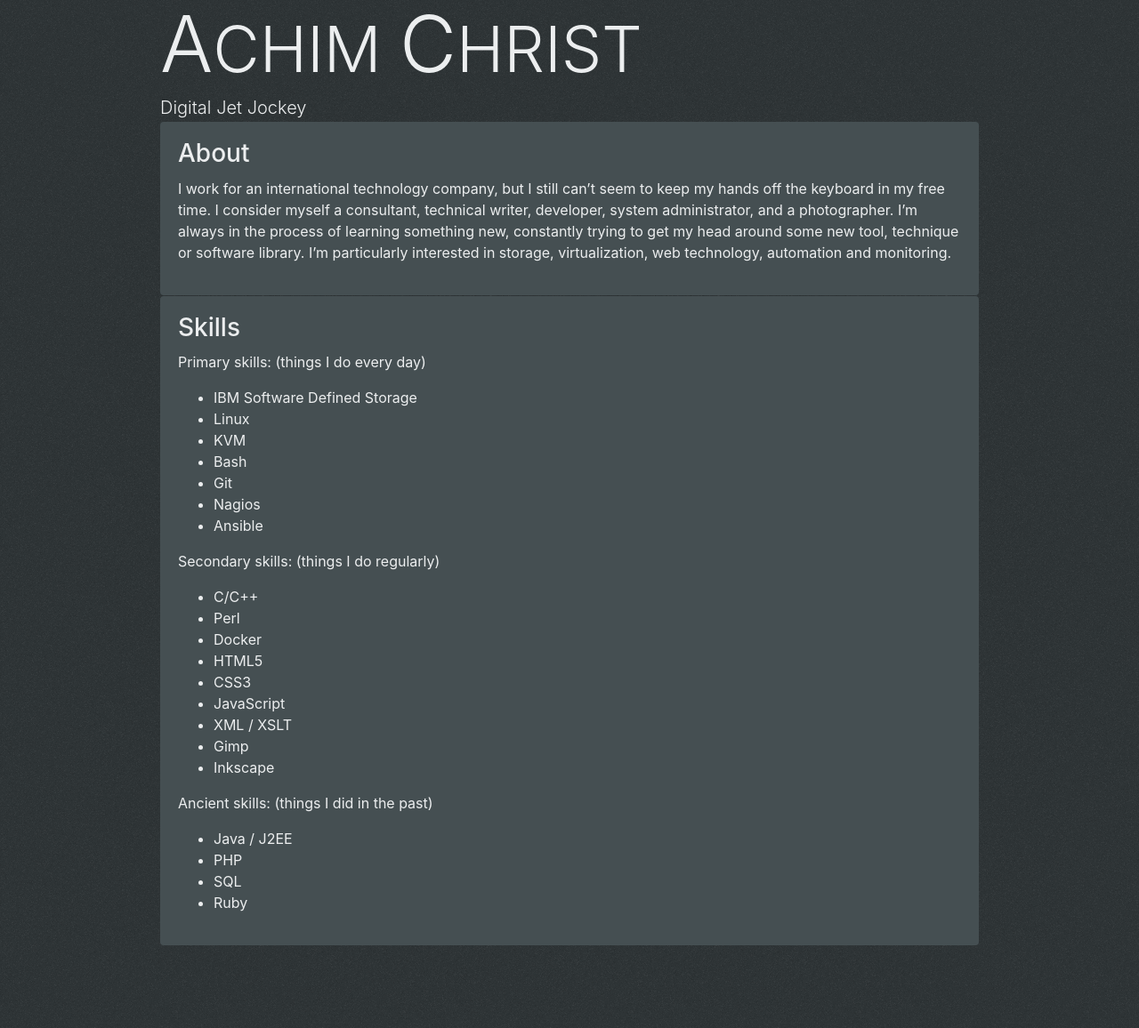
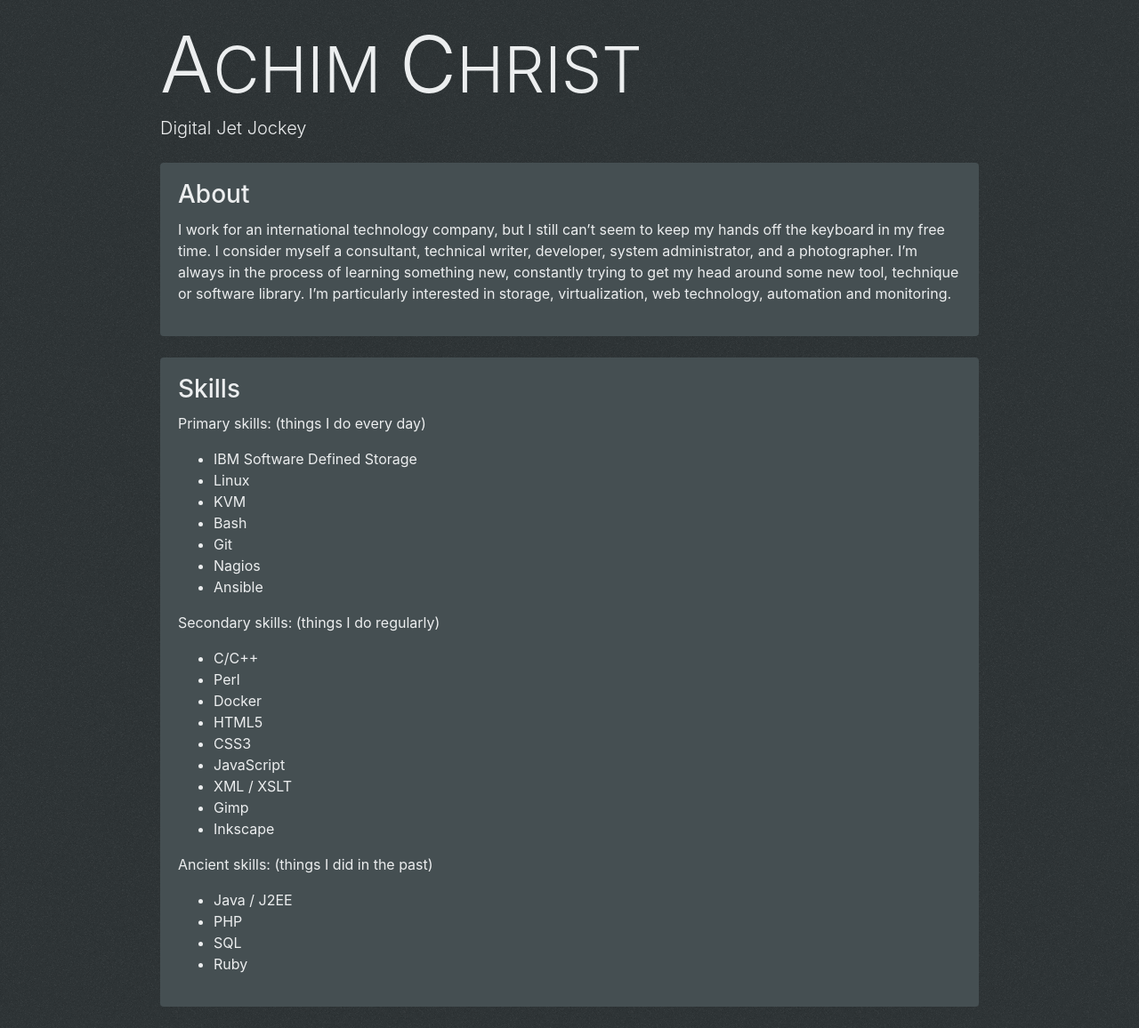
Before and after one commit to acch/homepage, a Jekyll site: the page built from index.html, in a window 1280 px wide. Shown: the whole page at 89% size. Built offline with Jekyll 4.4.1, drawn with Linux system fonts in a browser that asks for light colours; nearby versions of some CDN libraries; before the commit the page ends 1064 px from its top, so only the background shows below that.

Commit message:
Fill empty divs with &nbsp; for proper spacing

```diff
--- a/_layouts/bigblue.html
+++ b/_layouts/bigblue.html
@@ -5,7 +5,7 @@
 
   <body>
 
-    <header class="container-fluid"> </header>
+    <header class="container-fluid">&nbsp;</header>
 
     {% include business/banner.html %}
 
@@ -28,7 +28,7 @@
 
     </div><!-- /container -->
 
-    <footer class="container-fluid mt-5"> </footer>
+    <footer class="container-fluid mt-5">&nbsp;</footer>
 
     {% include scripts.html %}
 
--- a/_layouts/default.html
+++ b/_layouts/default.html
@@ -8,13 +8,13 @@
     <div class="container">
 
       <div class="row">
-        <div class="col"> </div>
+        <div class="col">&nbsp;</div>
       </div>
 
       {% include private/name.html %}
 
       <div class="row">
-        <div class="col"> </div>
+        <div class="col">&nbsp;</div>
       </div>
 
       {{ content }}
--- a/index.html
+++ b/index.html
@@ -40,7 +40,7 @@ lang: en-US
   </div><!-- /row -->
 
   <div class="row">
-    <div class="col"> </div>
+    <div class="col">&nbsp;</div>
   </div>
 
 {% endfor %}
```
